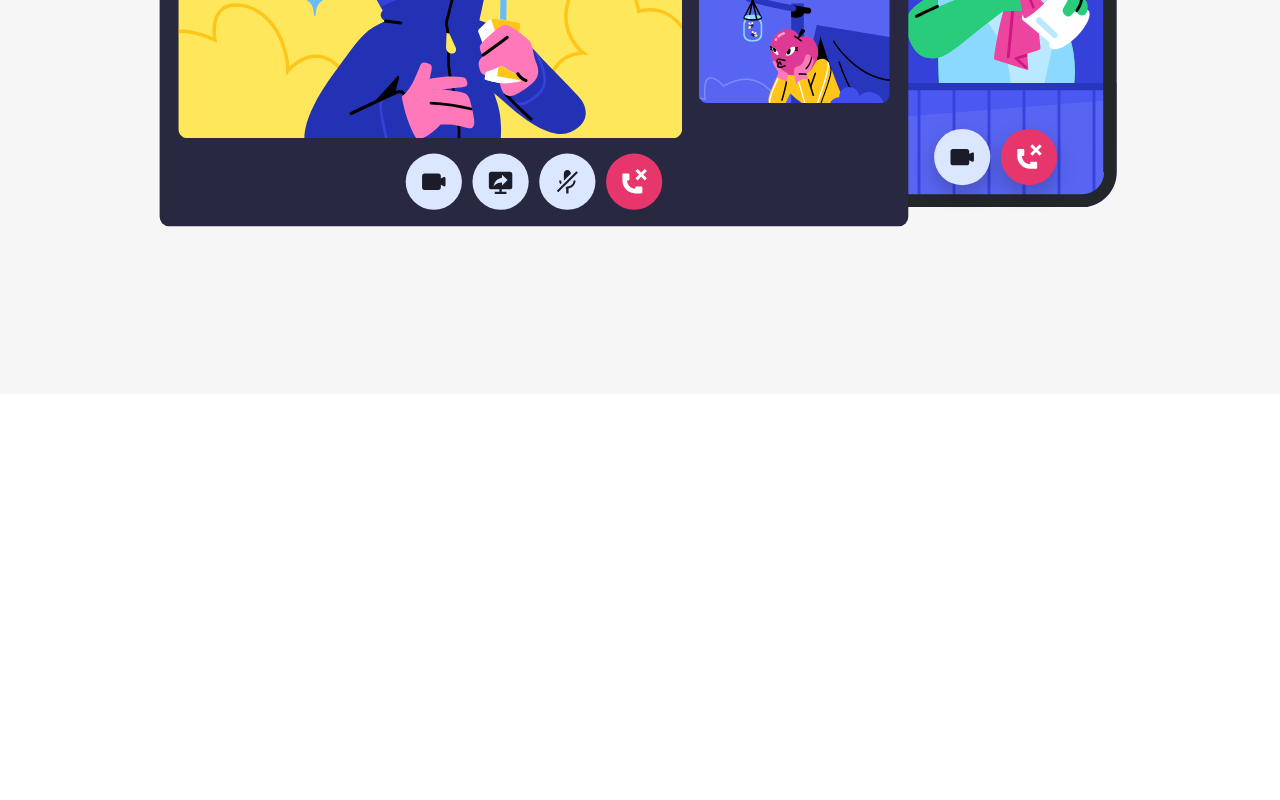
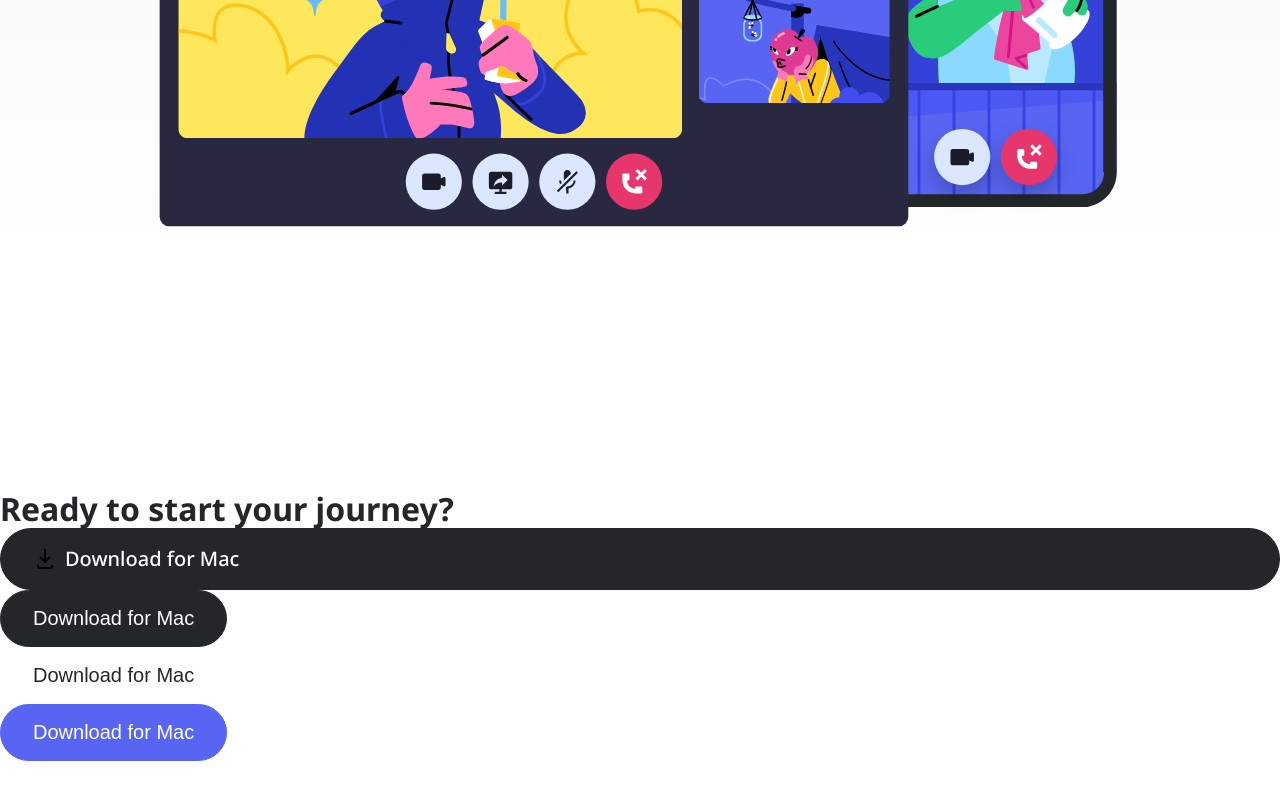
Before and after one commit to paininoa/exercise-discord-copy, a plain HTML site: page index.html in a window 1280 px wide. Shown: the part 2395-3195 px from the top of the page. Before the commit the page ends 2981 px from the top, so only its background shows below. Drawn offline with Linux system fonts and the light colour scheme.

Commit message:
button style guide

```diff
--- a/index.html
+++ b/index.html
@@ -74,7 +74,7 @@
         </div>
       </section>
 
-      <section id="info-last" class="bgoff">
+      <section id="info-last">
         <div class="container-small">
           <h2 class="extra-bold">RELIABLE TECH FOR STAYING CLOSE</h2>
           <p>
@@ -87,9 +87,20 @@
       </section>
     </article>
 
-    <!-- SECTION FORM -->
+    <!-- SECTION CTA -->
 
-    <section></section>
+    <section>
+      <div class="cta-wrapper">
+        <h3>Ready to start your journey?</h3>
+        <a href="" class="button">
+          <img src="./img/download.svg" alt />
+          <p>Download for Mac</p>
+        </a>
+        <button class="button">Download for Mac</button>
+        <button class="button white">Download for Mac</button>
+        <button class="button brand-color">Download for Mac</button>
+      </div>
+    </section>
 
     <!-- FOOTER -->
 
--- a/style.css
+++ b/style.css
@@ -8,6 +8,7 @@
   --font-size-paragraph: 1.25rem;
   --font-size-h1: 4rem;
   --font-size-h2: 3rem;
+  --font-size-h3: 2rem;
   --gap-1: 1rem;
   --gap-2: 2rem;
   --gap-3: 3rem;
@@ -46,9 +47,41 @@ h2 {
   line-height: 120%;
 }
 
+h3 {
+  font-size: var(--font-size-h3);
+  font-weight: 700;
+  line-height: 120%;
+}
+
 p {
   font-size: var(--font-size-paragraph);
   line-height: 140%;
+}
+
+.button {
+  font-size: var(--font-size-paragraph);
+  font-weight: 500;
+  padding: var(--gap-1) var(--gap-2);
+  background-color: var(--color-dark-text);
+  color: var(--color-white);
+  border: 1px solid var(--color-dark-text);
+  border-radius: 4rem;
+  cursor: pointer;
+  display: flex;
+  align-items: center;
+  text-decoration: none;
+}
+.button.white {
+  background-color: var(--color-white);
+  color: var(--color-dark-text);
+  border: 1px solid var(--color-white);
+}
+.button.brand-color {
+  background-color: var(--color-brand);
+  border: 1px solid var(--color-brand);
+}
+.button img {
+  margin-right: 0.5rem;
 }
 
 section {
@@ -107,6 +140,7 @@ section {
 
 #info-last {
   text-align: center;
+  background-image: linear-gradient(var(--color-off-white), white);
 }
 #info-last img {
   width: 100%;
```
